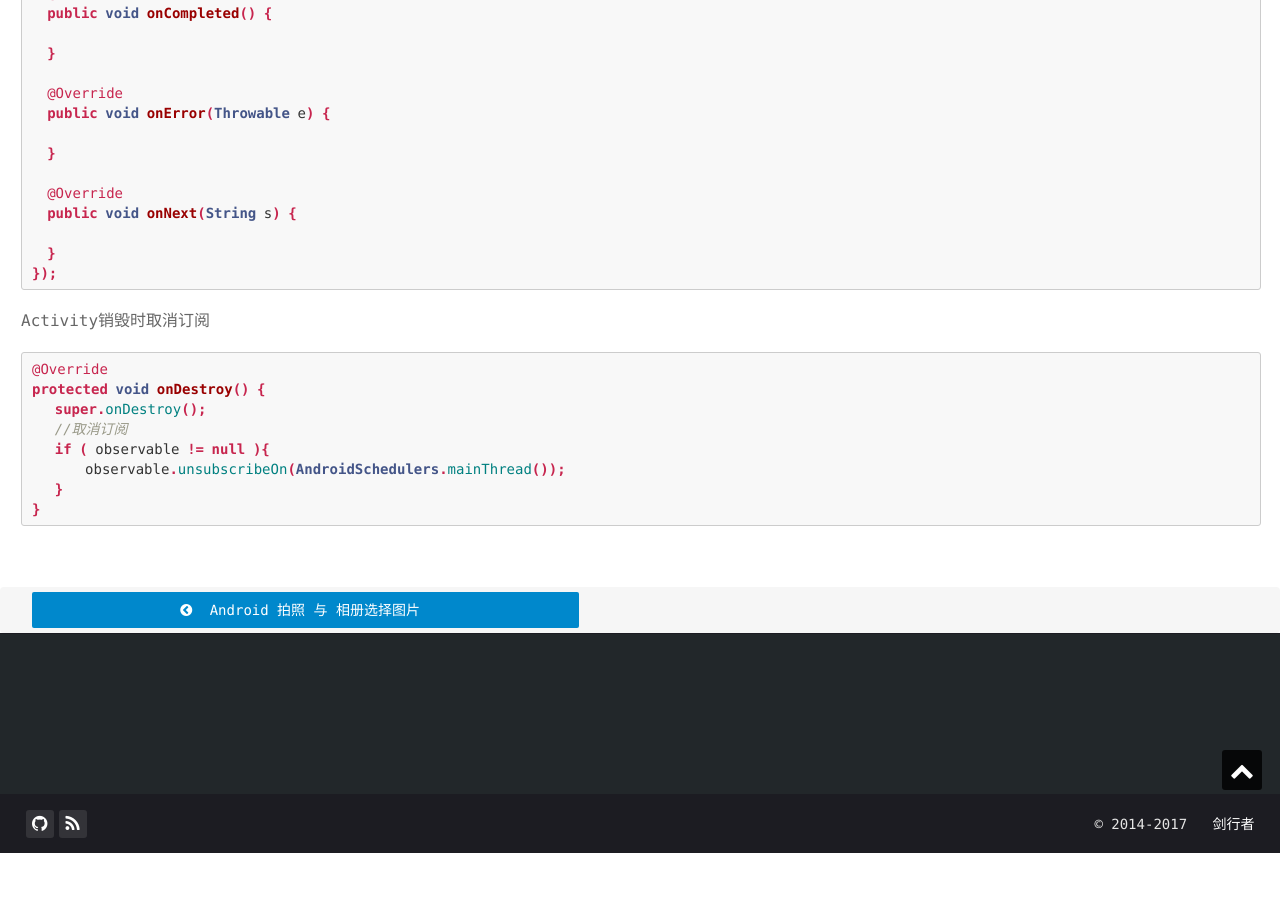
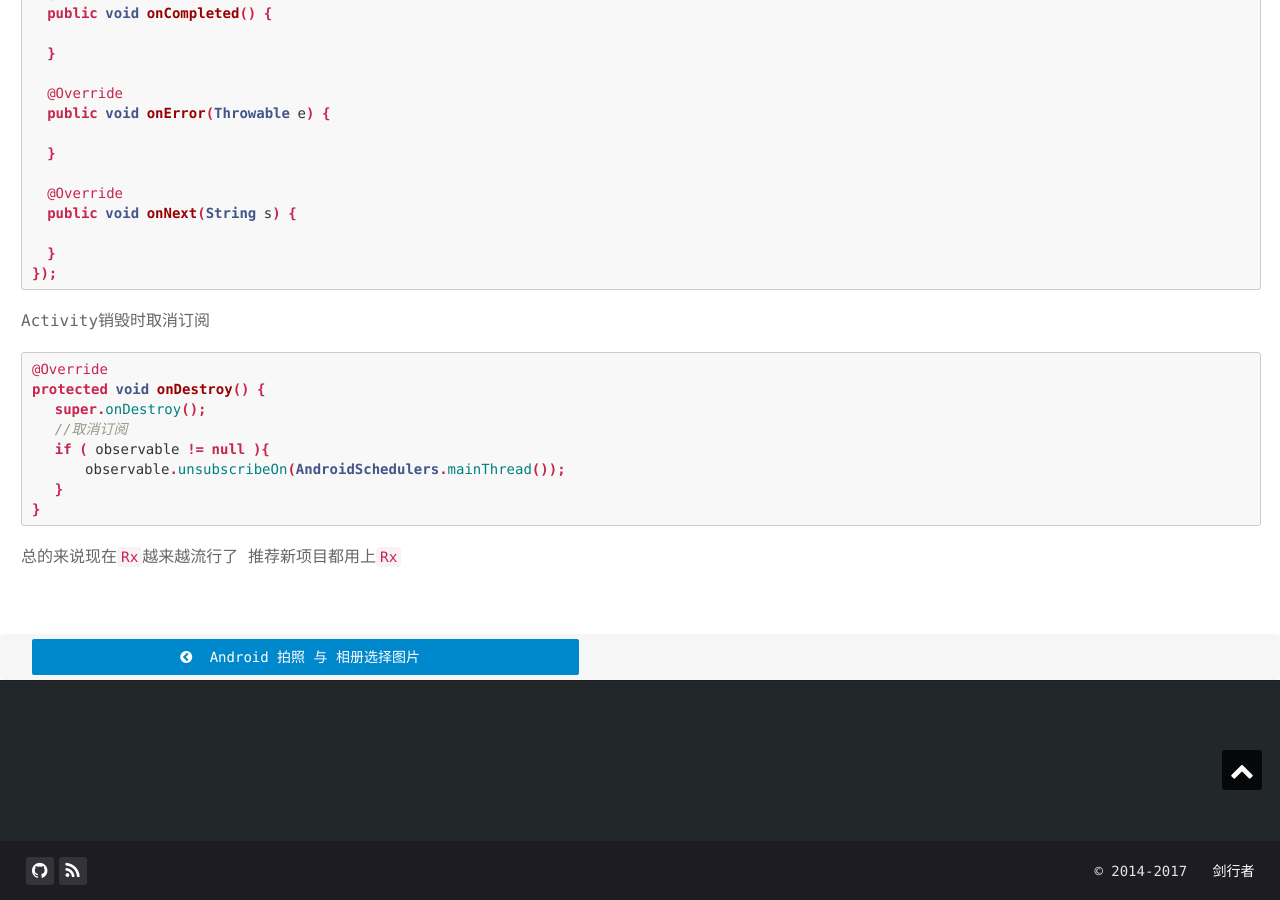
Before and after one commit to psvmc/myblog_jekyll, a Jekyll site: the page built from _posts/2016-11-30-android-multi-thread.md, in a window 1280 px wide and 900 px high, scrolled down 2738 px. Built offline with Jekyll 4.4.1, drawn with Linux system fonts in a browser that asks for light colours; nearby versions of some CDN libraries; comment, search, counter and statistics services are not loaded; before the commit the page ends 3591 px from its top, so only the background shows below that.

Commit message:
多线程操作

````diff
--- a/_posts/2016-11-30-android-multi-thread.md
+++ b/_posts/2016-11-30-android-multi-thread.md
@@ -129,3 +129,5 @@ protected void onDestroy() {
    }
 }
 ```
+
+总的来说现在`Rx`越来越流行了  推荐新项目都用上`Rx`
````
